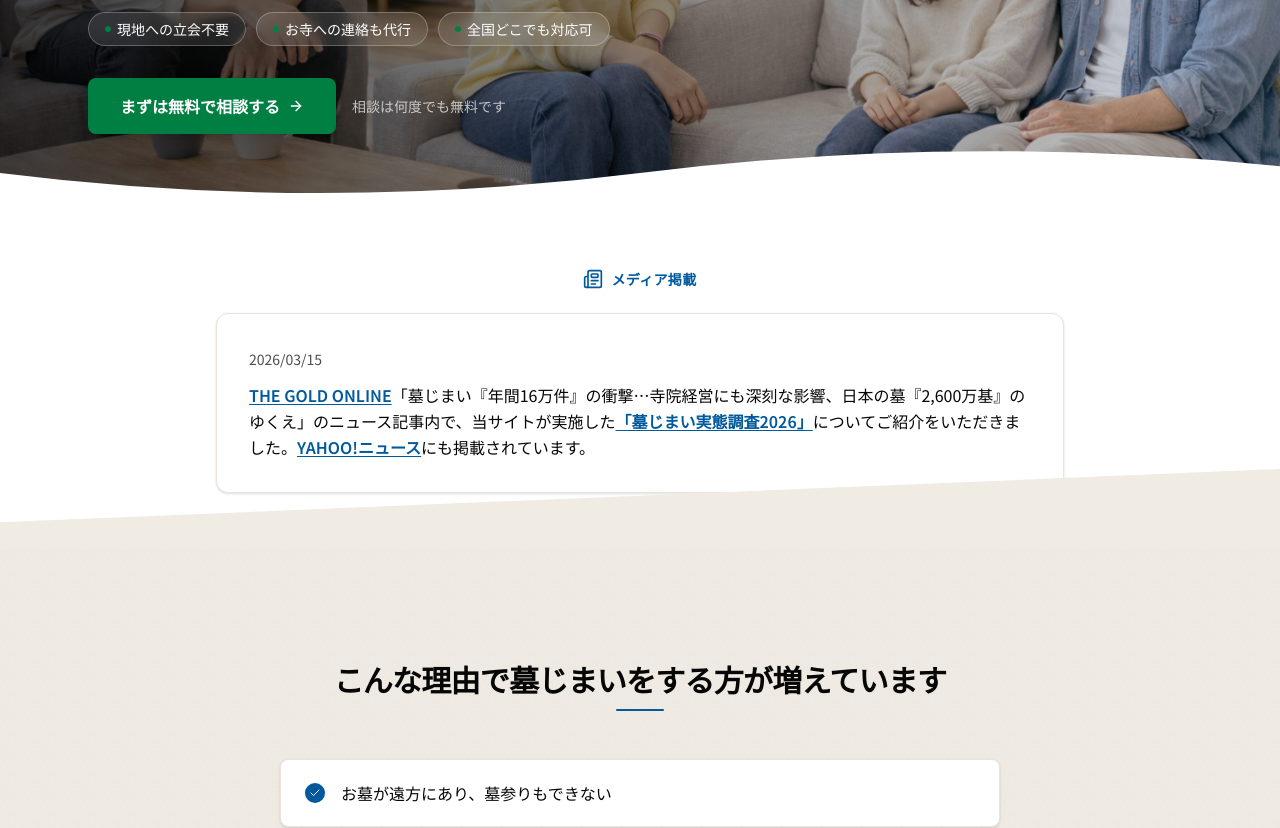
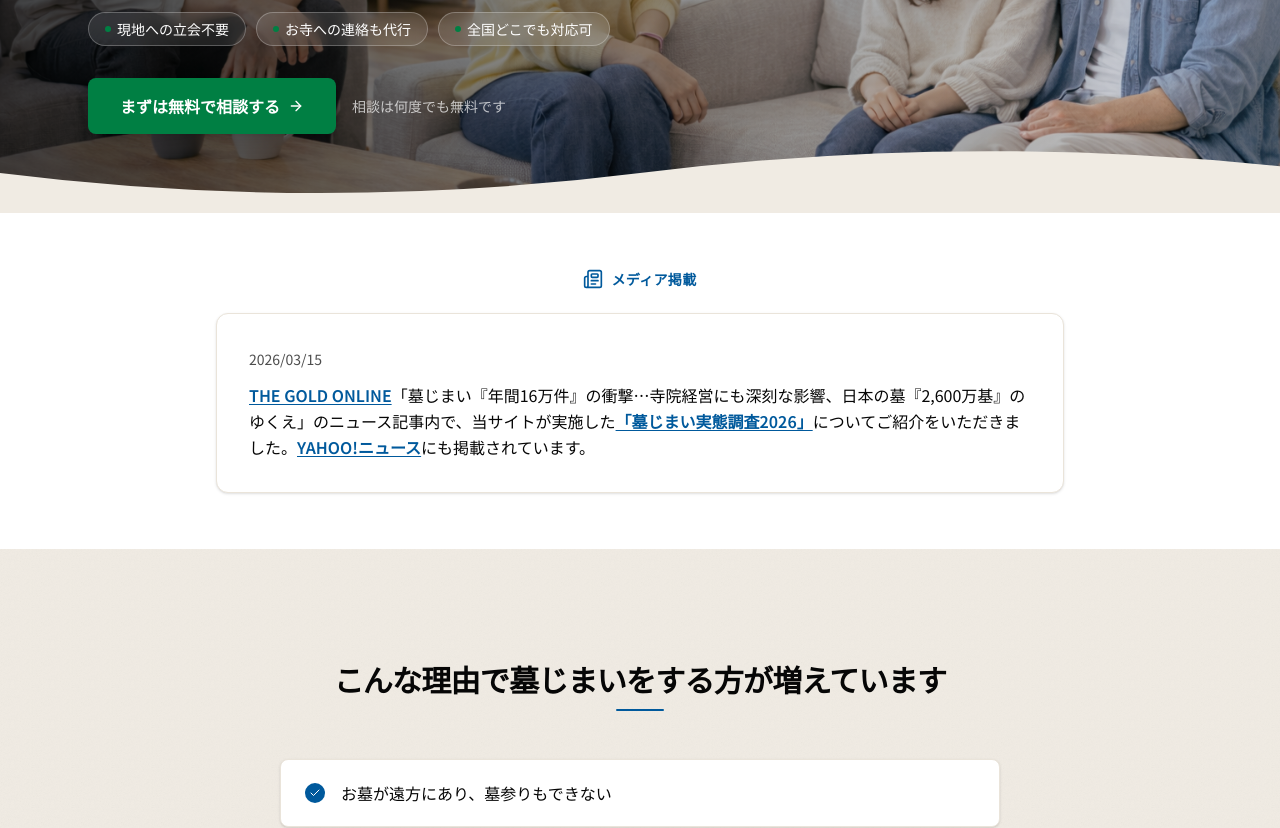
Before and after one commit to kbystmk77-svg/hakajimai-lp, a Next.js app: page / in a window 1280 px wide. Shown: the part 480-1308 px from the top of the page. Built offline with nearby package versions, Linux system fonts and the light colour scheme; no server answers.

Commit message:
style: unify Media and Empathy section background colors
Change Media section background to linen to match Empathy for visual continuity.

```diff
--- a/app/page.tsx
+++ b/app/page.tsx
@@ -73,19 +73,15 @@ export default function Page() {
     <div className="min-h-screen bg-background">
       <Header />
       <main>
-        {/* 1. Hero (white) → wave → white (media) */}
-        <BottomShape fill={COLORS.white} shape="wave">
+        {/* 1. Hero (white) → wave → linen */}
+        <BottomShape fill={COLORS.linen} shape="wave">
           <Hero />
         </BottomShape>
 
-        {/* 1.5 Media (white) → slant → linen */}
-        <BottomShape fill={COLORS.linen} shape="slant">
-          <Media />
-        </BottomShape>
-
-        {/* 2. Empathy (linen) → slant → white */}
+        {/* 2. Media + Empathy (linen) → slant → white */}
         <BottomShape fill={COLORS.white} shape="slant">
           <div className="bg-linen">
+            <Media />
             <Empathy />
           </div>
         </BottomShape>
```
